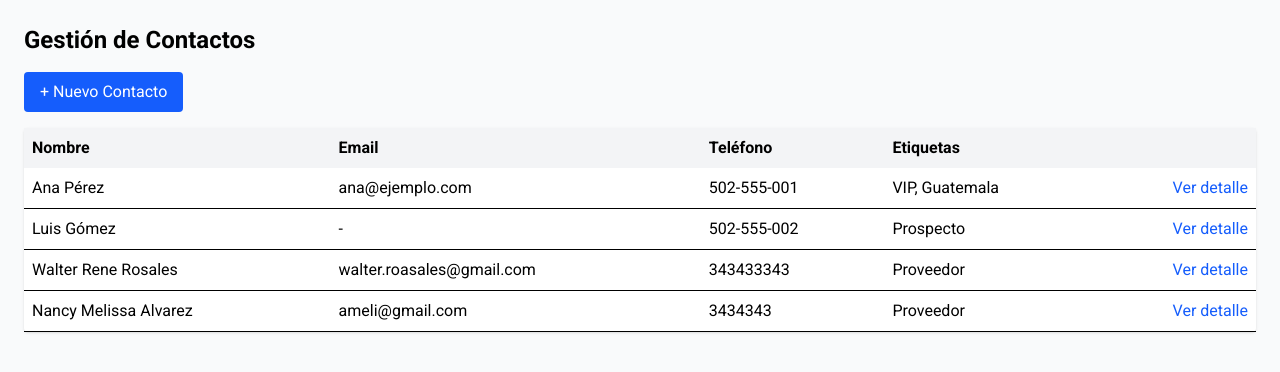
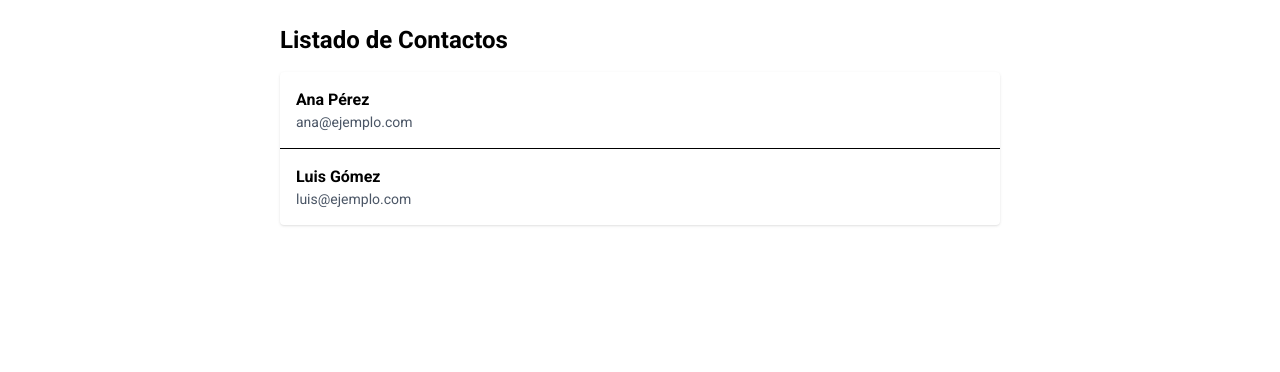
Before and after one commit to wallas2022/contactos-frontend, a React (Vite) app: page / in a window 1280 px wide. Shown: the top 372 px of the page. Built offline with nearby package versions, Linux system fonts and the light colour scheme; data requests are answered from the project's data file; the HTML template or start-up script is replaced by a standard one.

Commit message:
cambio lista de contactos2

```diff
--- a/src/App.tsx
+++ b/src/App.tsx
@@ -1,71 +1,49 @@
-import { useState, useEffect } from "react";
-import { api } from "./api/api";
-import type { Contact } from "./api/api";
-import ContactList from "./components/ContactList";
-import ContactForm from "./components/ContactForm";
+import { useState } from "react";
 import ContactDetail from "./components/ContactDetail";
 
-type View = "list" | "form" | "detail";
+type Contact = {
+  id: number;
+  nombres: string;
+  apellidos: string;
+  email?: string;
+};
 
 export default function App() {
-  const [contacts, setContacts] = useState<Contact[]>([]);
-  const [view, setView] = useState<View>("list");
+  // Estado de contactos
+  const [contacts] = useState<Contact[]>([
+    { id: 1, nombres: "Ana", apellidos: "Pérez", email: "ana@ejemplo.com" },
+    { id: 2, nombres: "Luis", apellidos: "Gómez", email: "luis@ejemplo.com" },
+  ]);
+
+  // Estado de contacto seleccionado
   const [selected, setSelected] = useState<Contact | null>(null);
 
-  // 🔄 Cargar contactos al iniciar
-  useEffect(() => {
-    loadContacts();
-  }, []);
-
-  const loadContacts = async () => {
-    try {
-      const data = await api.getContacts();
-      setContacts(data);
-    } catch (err) {
-      console.error("Error cargando contactos", err);
-    }
-  };
-
-  const handleSaved = (contact: Contact) => {
-    setContacts([...contacts, contact]); // actualiza lista local
-    setView("list");
-  };
-
-  const handleSelect = (contact: Contact) => {
-    setSelected(contact);
-    setView("detail");
-  };
+  if (selected) {
+    return (
+      <ContactDetail
+        contact={selected}
+        onBack={() => setSelected(null)}
+      />
+    );
+  }
 
   return (
-    <div className="min-h-screen bg-gray-50 p-6">
-      <h1 className="text-2xl font-bold mb-4">Gestión de Contactos</h1>
-
-      {view === "list" && (
-        <>
-          <button
-            className="bg-blue-600 text-white px-4 py-2 rounded mb-4"
-            onClick={() => setView("form")}
+    <div className="p-6 max-w-3xl mx-auto">
+      <h1 className="text-2xl font-bold mb-4">Listado de Contactos</h1>
+      <div className="bg-white shadow rounded divide-y">
+        {contacts.map((c) => (
+          <div
+            key={c.id}
+            className="p-4 hover:bg-gray-50 cursor-pointer"
+            onClick={() => setSelected(c)}
           >
-            + Nuevo Contacto
-          </button>
-
-          <ContactList contacts={contacts} onSelect={handleSelect} />
-        </>
-      )}
-
-      {view === "form" && (
-        <ContactForm
-          onSaved={handleSaved}
-          onCancel={() => setView("list")}
-        />
-      )}
-
-      {view === "detail" && selected && (
-        <ContactDetail
-          contact={selected}
-          onBack={() => setView("list")}
-        />
-      )}
+            <p className="font-semibold">
+              {c.nombres} {c.apellidos}
+            </p>
+            <p className="text-gray-600 text-sm">{c.email}</p>
+          </div>
+        ))}
+      </div>
     </div>
   );
 }
```
